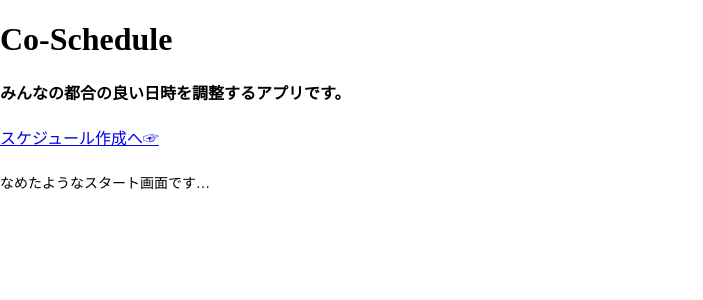
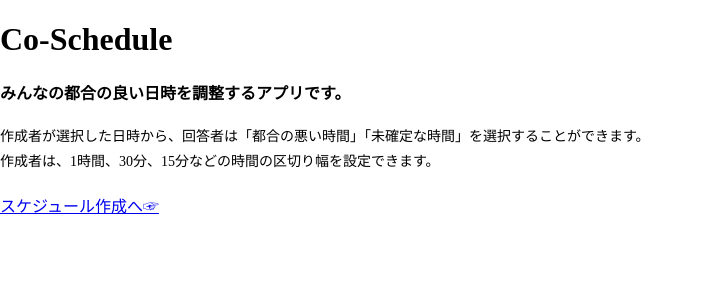
Before and after one commit to Muu3389/schedule_app, a Flask app: page / in a window 1280 px wide. Shown: the top 300 px of the page, without its empty margins (0-703 px from the left). Run offline with Flask 3, Linux system fonts and the light colour scheme.

Commit message:
index.htmlの説明文調整
Added additional information about the app's functionality and settings.

```diff
--- a/templates/index.html
+++ b/templates/index.html
@@ -10,8 +10,9 @@
 <body>
     <h1>Co-Schedule</h1>
     <h4>みんなの都合の良い日時を調整するアプリです。</h4>
+    <p>作成者が選択した日時から、回答者は「都合の悪い時間」「未確定な時間」を選択することができます。</p>
+    <p>作成者は、1時間、30分、15分などの時間の区切り幅を設定できます。</p>
+    <br>
     <a href="/setup">スケジュール作成へ☞</a>
-    <br><br>
-    <p>なめたようなスタート画面です…</p>
 </body>
 </html>
```
